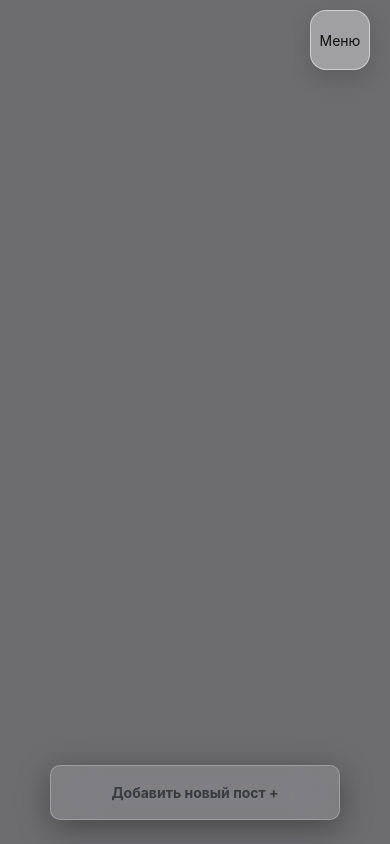
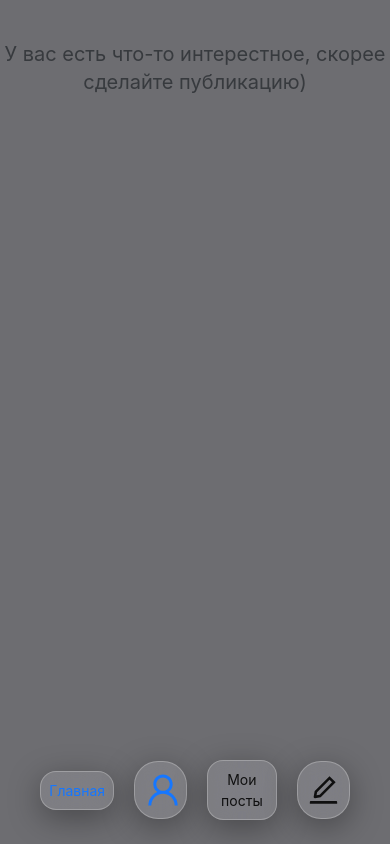
Before and after one commit to mam1nmodnik/my-next-app, a Next.js app: page /myposts in a window 390 px wide. Built offline with nearby package versions, Linux system fonts and the light colour scheme.

Commit message:
feat | mobile menu

```diff
--- a/src/app/myposts/page.tsx
+++ b/src/app/myposts/page.tsx
@@ -1,6 +1,5 @@
 "use client";
 import { usePostsContext } from "@/context/postsContext";
-import { MyFooter } from "@/components/MyFooter";
 import { useState } from "react";
 import { Modal } from "antd";
 import type { FormEvent } from "react";
@@ -20,18 +19,19 @@ export default function MyPosts() {
   });
 
   function updateDate(date: Date) {
-    const newDate =
+    return (
       date.toLocaleDateString("ru-RU", {
         day: "2-digit",
         month: "2-digit",
         year: "numeric",
       }) +
       " " +
-      date.toLocaleTimeString("ru-RU", { hour: "2-digit", minute: "2-digit" });
-    return newDate;
+      date.toLocaleTimeString("ru-RU", { hour: "2-digit", minute: "2-digit" })
+    );
   }
+
   function newPost(event: FormEvent<HTMLFormElement>) {
-    if (userName?.nameUser == undefined) {
+    if (!userName?.nameUser) {
       setOpenWindow(false);
       return alert("Вы не заполнили профиль");
     }
@@ -45,7 +45,6 @@ export default function MyPosts() {
     };
     setPosts((prev) => [...prev, data]);
     localStorage.setItem("posts", JSON.stringify([...posts, data]));
-
     setFormValue({ title: "", content: "" });
     setOpenWindow(false);
   }
@@ -58,38 +57,50 @@ export default function MyPosts() {
   const handleCancel = () => setOpenWindow(false);
 
   return (
-    <div>
-      <div className="flex flex-col items-center w-full max-h-[95vh] overflow-y-auto gap-4 relative ">
-        <div className=" mb-30 lg:mb-25 flex flex-col items-center w-full ">
-          {posts.map((post) => (
+    <>
+      <div className="flex flex-col w-full gap-4 h-[100vh]">
+        <div className="flex flex-col items-center gap-4 w-full overflow-y-auto pb-28 relative ">
+          {posts?.length == 0 ? (
+            <h1 className=" mt-10 lg:text-2xl text-xl text-center magic-black ">
+              У вас есть что-то интерестное, скорее сделайте публикацию){" "}
+            </h1>
+          ) : (
+            posts.map((post) => (
               <div
                 key={post.key}
-              className="flex flex-col justify-between gap-4  font-sans p-4 rounded-[24px] min-h-fit w-[80%] glass m-2"
+                className="flex flex-col justify-between gap-4 font-sans p-4 rounded-[24px] min-h-fit w-[80%] glass m-2"
               >
-              <h1 className=" text-shadow-amber-50 text-xl lg:text-3xl font-bold p-2 lg:p-4 text-left">
+                <h1 className="text-shadow-amber-50 text-xl lg:text-3xl font-bold p-2 lg:p-4 text-left">
                   {post.title}
                 </h1>
-              <p className=" indent-4 text-shadow-amber-50 text-l lg:text-xl font-medium p-2 lg:p-6 ml-4 lg:ml-7 break-words">
+                <p className="indent-4 text-shadow-amber-50 text-l lg:text-xl font-medium p-2 lg:p-6 ml-4 lg:ml-7 break-words">
                   {post.content}
                 </p>
 
-              <div className="flex items-center flex-row justify-between  ml-2 lg:ml-7 lg:mr-7 lg:mb-2">
+                <div className="flex items-center flex-row justify-between ml-2 lg:ml-7 lg:mr-7 lg:mb-2">
                   <button
                     className="glass p-2 cursor-pointer w-40 rounded-[20px] text-xs lg:text-l font-medium text-shadow-amber-50"
                     onClick={() => deletePost(post.key)}
                   >
                     удалить пост
                   </button>
-                <p className=" text-xs lg:text-l text-[0.8rem] text-right ">
+                  <p className="text-xs lg:text-l text-[0.8rem] text-right ">
                     Дата публикации: {post.date}
                   </p>
                 </div>
               </div>
-          ))}
+            ))
+          )}
         </div>
-        <MyFooter showModal={showModal} />
       </div>
+      <button
+        className=" lg:fixed lg:block  hidden  bottom-20 left-1/2 -translate-x-1/2 glass rounded-[10px] lg:rounded-[20px] w-[80%] lg:w-[40%] p-4 text-lg lg:text-xl font-bold magic-black bg-beige-gray shadow-lg"
+        onClick={showModal}
+      >
+        Добавить новый пост +
+      </button>
 
+      {/* Модалка */}
       <Modal
         open={openWindow}
         onCancel={handleCancel}
@@ -97,12 +108,12 @@ export default function MyPosts() {
         mask={true}
       >
         <form className="flex flex-col gap-5" onSubmit={newPost}>
-          <h1 className="text-3xl font-bold magic-black ">Новый пост</h1>
-          <label className="flex flex-col gap-2 text-xl font-bold magic-black ">
+          <h1 className="text-3xl font-bold magic-black">Новый пост</h1>
+          <label className="flex flex-col gap-2 text-xl font-bold magic-black">
             Название поста
             <input
               type="text"
-              className="border font-sans p-2 glass pounded-[20px] cursor-pointer"
+              className="border font-sans p-2 glass rounded cursor-pointer"
               value={formValue.title}
               onChange={(e) =>
                 setFormValue({ ...formValue, title: e.target.value })
@@ -127,6 +138,6 @@ export default function MyPosts() {
           </button>
         </form>
       </Modal>
-    </div>
+    </>
   );
 }
--- a/src/components/MyFooter.tsx
+++ b/src/components/MyFooter.tsx
@@ -1,14 +1,30 @@
 "use client";
+import { AiOutlineUser, AiOutlineEdit } from "react-icons/ai";
 
 import { Layout } from "antd";
+import Link from "next/link";
 
 const { Footer } = Layout;
-export function MyFooter({ showModal }: { showModal: () => void }) {
+export function MyFooter() {
   return (
-    <Footer style={{ textAlign: "center" }} className="flex items-center justify-center w-full lg:w-[60%] p-0 fixed bottom-0">
-      <button className="glass rounded-[10px] lg:rounded-[20px] w-full p-4 text-l lg:text-xl font-bold active:w-[calc(100%-5%)] active:p-2 magic-black bg-beige-gray" onClick={showModal}>
-        Добавить новый пост +
-      </button>
+    <Footer
+      style={{ textAlign: "center" }}
+      className="lg:hidden flex items-center justify-center w-full lg:w-[60%] p-0 fixed bottom-0"
+    >
+      <ul className="lg:hidden flex flex-row gap-5 text-center items-center">
+        <li className="md:text-xl text-l glass p-2 w-fit rounded-2xl">
+          <Link href="/">Главная</Link>
+        </li>
+        <li className=" flex items-center active:p-1.5 p-2 h-fit min-w-[53px] rounded-3xl glass ">
+          <Link href="/profile" className="flex items-center">
+            <AiOutlineUser size={40} className=""/>
+          </Link>
+        </li>
+        <li className="md:text-xl text-l glass p-2 rounded-2xl">Мои посты</li>
+        <li className="flex items-center md:p-2 p-2 h-fit min-w-[53px] rounded-3xl glass">
+          <AiOutlineEdit size={40} />
+        </li>
+      </ul>
     </Footer>
   );
 }
--- a/src/components/layoutWrapper.tsx
+++ b/src/components/layoutWrapper.tsx
@@ -5,6 +5,7 @@ import { Layout, Menu, ConfigProvider, Modal } from "antd";
 import Link from "next/link";
 import type { MenuProps } from "antd";
 import { useState } from "react";
+import { MyFooter } from "./MyFooter";
 
 const { Header, Sider, Content } = Layout;
 
@@ -24,8 +25,10 @@ const items: MenuProps["items"] = [
 ];
 export function LayoutWrapper({ children }: { children: React.ReactNode }) {
   const [openWindow, setOpenWindow] = useState<boolean>(false);
-  const handleCancel = () => setOpenWindow((op) => !op);
-
+  const openModal = () => {
+    setOpenWindow((op) => !op);
+    console.log(openWindow);
+  };
   return (
     <PostsContextProvider>
       <ConfigProvider
@@ -43,7 +46,7 @@ export function LayoutWrapper({ children }: { children: React.ReactNode }) {
             Layout: {
               footerBg: "none",
               siderBg: "#6D6D71",
-              headerColor: 'none',
+              headerColor: "none",
               headerHeight: 0,
             },
             Button: {
@@ -56,35 +59,35 @@ export function LayoutWrapper({ children }: { children: React.ReactNode }) {
         <Layout className="bg-gray-rabbit ">
           <Sider className="lg:flex flex-col bg-gray-rabbit hidden ">
             <Menu
-              defaultSelectedKeys={["1"]}
+              defaultSelectedKeys={["3"]}
               items={items}
               className="bg-gray-rabbit "
             />
           </Sider>
           <Layout>
-            <Header className="bg-gray-rabbit lg:block hidden"/>
-              <button
-                className="lg:hidden absolute top-2.5 right-5 w-15 h-15 glass-light rounded-2xl"
-                onClick={handleCancel}
-              >
-                Меню
-              </button>
+            {/* <Header className="bg-gray-rabbit w-auto h-[60px] relative"/> */}
+            <Content className="bg-gray-rabbit">{children}</Content>
+            <MyFooter/>
+          </Layout>
           <Modal
             open={openWindow}
-                onCancel={handleCancel}
+            onCancel={openModal}
             footer={null}
             mask={true}
             className="w-fit bg-none glass"
           >
             <div className="flex flex-col text-2xl gap-4 w-full">
-                  <Link href="/" onClick={handleCancel}>Главная</Link>
-                  <Link href="/profile" onClick={handleCancel}>Профиль</Link>
-                  <Link href="/myposts" onClick={handleCancel}>Мои посты</Link>
+              <Link href="/" onClick={openModal}>
+                Главная
+              </Link>
+              <Link href="/profile" onClick={openModal}>
+                Профиль
+              </Link>
+              <Link href="/myposts" onClick={openModal}>
+                Мои посты
+              </Link>
             </div>
           </Modal>
-
-            <Content className="bg-gray-rabbit">{children}</Content>
-          </Layout>
         </Layout>
       </ConfigProvider>
     </PostsContextProvider>
```
Lines whose indentation alone changed are shown as unchanged.
